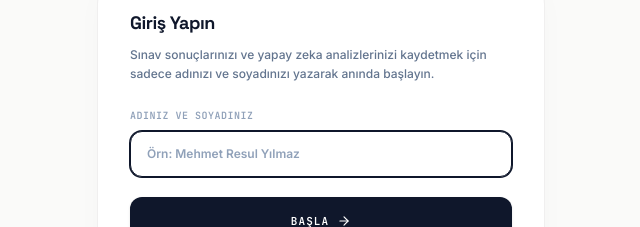
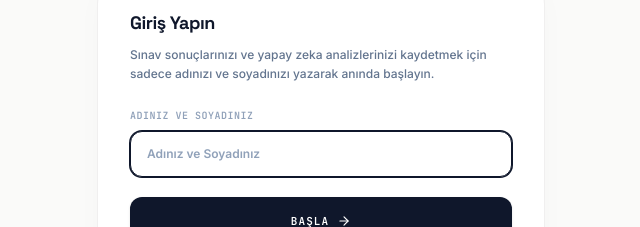
Before and after one commit to mehmetresulyilmaz/kpsssorubankasi, a React (Vite) app: page / in a window 1280 px wide. Shown: the part 269-496 px from the top of the page, without its empty margins (319-959 px from the left). Built offline with nearby package versions, Linux system fonts and the light colour scheme.

Commit message:
feat(login): update name input placeholder
Change the placeholder text to be more generic and clear for user input.

```diff
--- a/src/components/Login.tsx
+++ b/src/components/Login.tsx
@@ -106,7 +106,7 @@ export default function Login({ onLoginSuccess }: LoginProps) {
                 type="text"
                 required
                 autoFocus
-                placeholder="Örn: Mehmet Resul Yılmaz"
+                placeholder="Adınız ve Soyadınız"
                 value={username}
                 onChange={(e) => {
                   setUsername(e.target.value);
```
